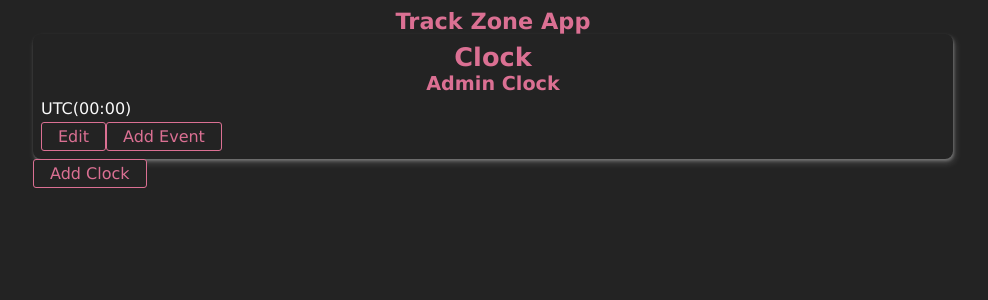
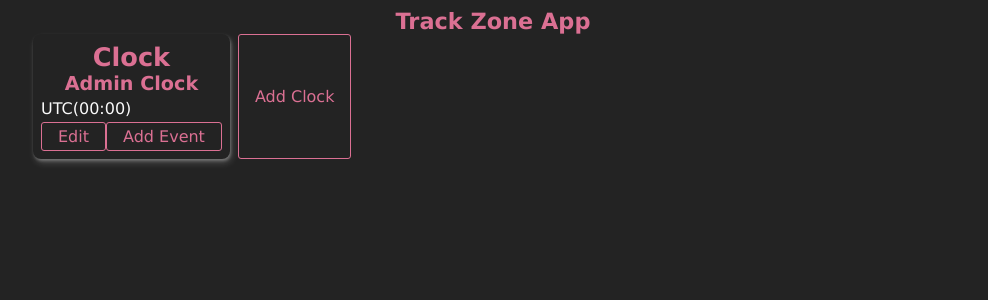
Before and after one commit to rislammb/track-zone-test, a React (Create React App) app: page / in a window 1280 px wide. Shown: the top 300 px of the page, without its empty margins (147-1135 px from the left). Built offline with nearby package versions, Linux system fonts and the light colour scheme.

Commit message:
Update App.jsx

```diff
--- a/src/App.jsx
+++ b/src/App.jsx
@@ -2,6 +2,7 @@ import useApp from './hooks/useApp';
 import Clock from './components/Clock';
 import ClockForm from './components/ClockForm';
 
+import Flex from './ui/Flex';
 import Title from './ui/Title';
 import Button from './ui/Button';
 
@@ -13,14 +14,16 @@ export default function App() {
   return (
     <div className="app">
       <Title>Track Zone App</Title>
-      <div>
+      <Flex>
         <Clock adminClock={state.adminClock} openModal={openModal} />
         <Button onClick={openModal}>Add Clock</Button>
-      </div>
+      </Flex>
 
-      { state.clocks.length > 0 && state.clocks.map(clock =>
-         <Clock key={clock.id} adminClock={state.adminClock} clock={clock} openModal={openModal} deleteClock={deleteClock} />
-      )}
+      <Flex>
+        { state.clocks.length > 0 && state.clocks.map(clock =>
+          <Clock key={clock.id} adminClock={state.adminClock} clock={clock} openModal={openModal} deleteClock={deleteClock} />
+        )}
+      </Flex>
 
       { state.open && <ClockForm addClock={addClock} editAdminClock={editAdminClock} editClock={editClock} closeModal={closeModal} openedClock={state.openedClock}  /> }
     </div>
```
